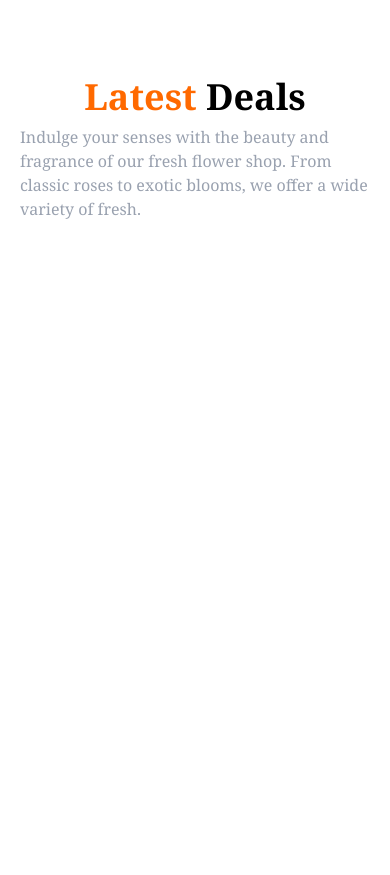
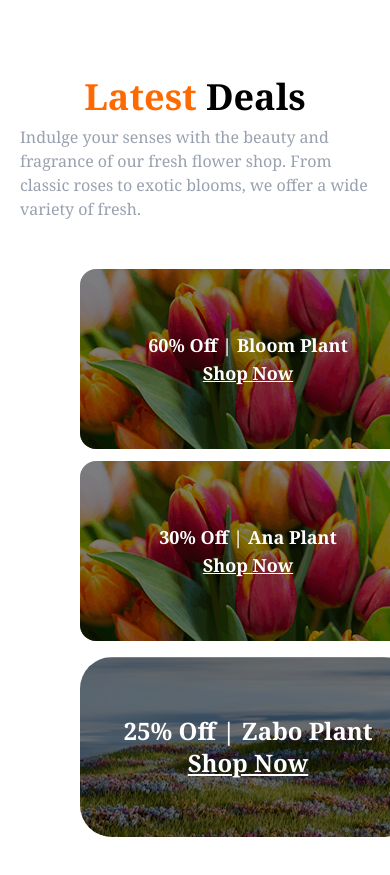
Before and after one commit to shahriarshafi42/B12A02-Responsive-Flowers, a plain HTML site: page index.html in a window 390 px wide. Shown: the part 2793-3668 px from the top of the page. Before the commit the page ends 3062 px from the top, so only its background shows below. Drawn offline with nearby package versions, Linux system fonts and the light colour scheme.

Commit message:
responsive done

```diff
--- a/index.html
+++ b/index.html
@@ -141,7 +141,7 @@
                 <img class="h-[280px] translate-x-80 -translate-y-30" src="./assets/trusted-badge.png" alt="">
             </div>
             <div class="flower-right w-[540px]   mt-12 ml-3 ">
-                <h1 class="font-bold text-4xl mb-8 " >Flower & Plants <br> Lover</h1>
+                <h1 class="font-bold text-4xl mb-8 ">Flower & Plants <br> Lover</h1>
                 <ul class="px-3 list-disc ml-2 w-[440px]  flex leading-6  gap-2 ">
                     <div class="text-gray-400 ">
                         <li class="pb-2">Indulge your senses with the beauty and fragrance of our fresh flower shop.
@@ -157,10 +157,39 @@
         </div>
 
         <!-- latest section -->
-         <h1 class="text-center font-bold text-4xl mb-2"><span class="text-orange-500">Latest </span> Deals</h1>
-            <p class="px-5 max-w-2xl  mx-auto text-gray-400 mb-12 ">Indulge your senses with the beauty and fragrance of
-                our fresh flower shop. From classic roses to exotic blooms, we offer a wide variety of fresh.</p>
+        <h1 class="text-center font-bold text-4xl mb-2"><span class="text-orange-500">Latest </span> Deals</h1>
+        <p class="px-5 max-w-2xl  mx-auto text-gray-400 mb-12 ">Indulge your senses with the beauty and fragrance of
+            our fresh flower shop. From classic roses to exotic blooms, we offer a wide variety of fresh.</p>
+        <!-- deal section -->
+        <div class="max-w-[1140px] mx-auto sm:flex-row  md:flex flex-row gap-5  px-2 mb-12 pl-20 ">
+            <div class="flex  flex-col gap-3 ">
+                <div class="imageleft1 w-[336px] h-[180px] text-center items-center flex justify-center text-white font-bold rounded-2xl  text-lg relative "
+                    style="background-image: url(./assets/deal-ana.png)">
+                    <div class="absolute inset-0 bg-black opacity-50 rounded-2xl"></div>
+                    <div class="relative">
+                        <h1>60% Off | Bloom Plant</h1>
+                        <h1 class="underline">Shop Now</h1>
+                    </div>
 
+                </div>
+                <div class="imageleft2 w-[336px] h-[180px] text-center items-center flex justify-center text-white font-bold rounded-2xl text-lg relative " style="background-image: url(./assets/deal-ana.png)">
+                    <div class="absolute inset-0 bg-black opacity-50 rounded-2xl"></div>
+                 <div class="relative">
+                       <h1>30% Off | Ana Plant</h1>
+                    <h1 class="underline">Shop Now</h1>
+
+                 </div>
+                </div>
+            </div>
+            <div class="imageright w-[336px] h-[180px] md:h-[370px] md:w-[736px] text-center items-center flex justify-center text-white font-bold rounded-4xl text-3xl relative mt-4 md:mt-0     " style=" background-image: url(./assets/deal-zabo.png);">
+                   <div class="absolute inset-0 bg-black opacity-50 rounded-4xl"></div>
+                <div class="relative text-2xl md:text-4xl">
+
+                    <h1>25% Off | Zabo Plant</h1>
+                <h1 class="underline ">Shop Now</h1>
+                </div>
+            </div>
+        </div>
     </main>
     <footer>
 
```
